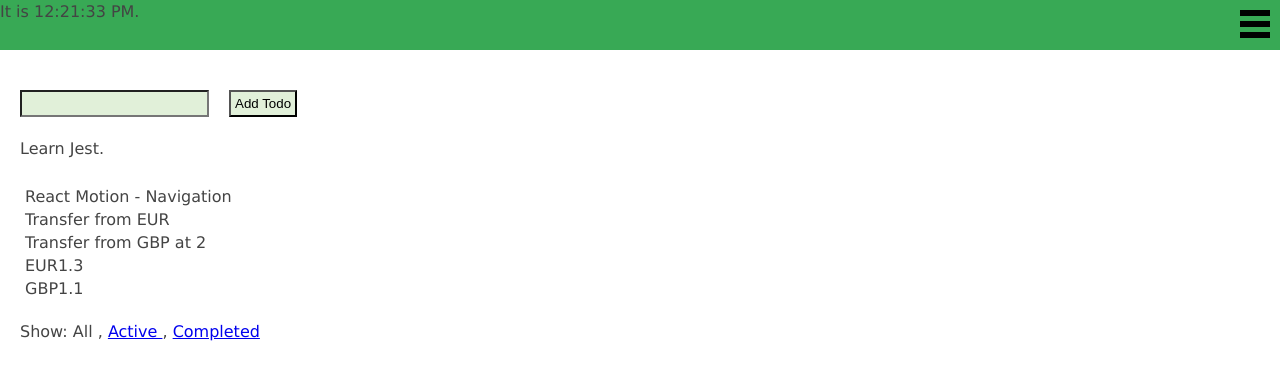
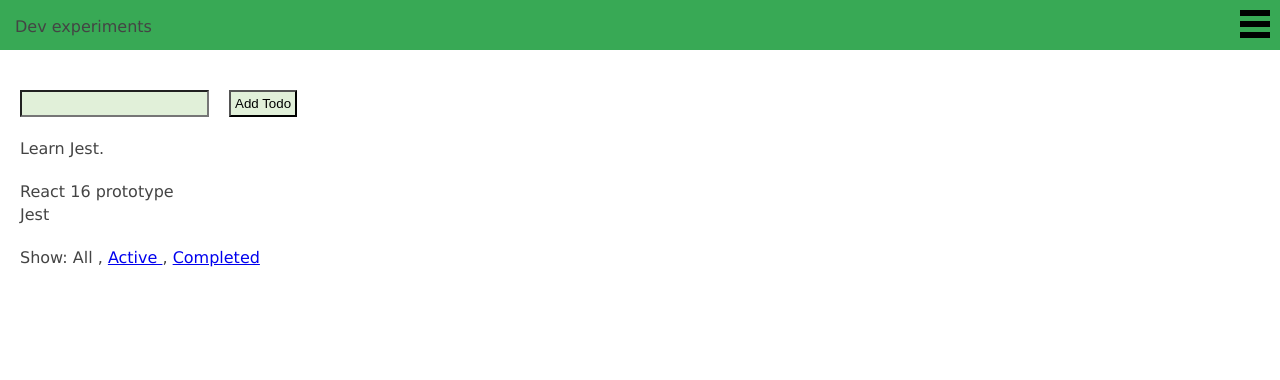
Before and after one commit to joeburton/react-experiments, a React app: page / in a window 1280 px wide. Built offline with nearby package versions, Linux system fonts and the light colour scheme.

Commit message:
refining boilerplate

```diff
--- a/app/js/components/App.js
+++ b/app/js/components/App.js
@@ -11,15 +11,9 @@ import AddProject from '../containers/AddProject'
 import VisibleProjectList from '../containers/VisibleProjectList'
 
 let items = [{
-  description: 'Transfer from EUR',
-  conversionRate: 1,
-  transactionCurrency: 'EUR',
-  billAmount:  1.3
-}, {
-  description: 'Transfer from GBP',
-  conversionRate: 2,
-  transactionCurrency: 'GBP',
-  billAmount:  1.1
+  description: 'React 16 prototype',
+  testframework: 'Jest',
+  developer: 'Joe Burton'
 }];
 
 const App = () => (
--- a/app/js/components/Content.js
+++ b/app/js/components/Content.js
@@ -5,29 +5,21 @@ export default class Content extends React.Component {
         super(props);
     }
    render() {
-        console.log(this.props)
-
-        let transactionFrom = [];
-        let billAmount = [];
+        let details = [];
 
         for (let i = 0; i < this.props.items.length; i++) {
 
-            let item = '';
-
-            if (this.props.items[i].conversionRate === 1) {
-                transactionFrom.push(<span className="copy-reference text-left" key={i}>{this.props.items[i].description}<br/></span>);
-            } else {
-                transactionFrom.push(<span className="copy-reference text-left" key={i}>{this.props.items[i].description} at {this.props.items[i].conversionRate}</span>)
-            }
-
-            billAmount.push(<p className="copy-total" key={i}>{this.props.items[i].transactionCurrency + this.props.items[i].billAmount}</p>);
+            details.push(
+                <ul className="content" key={i}>
+                    <li>{this.props.items[i].description}</li>
+                    <li>{this.props.items[i].testframework}</li>
+                </ul>
+            );
 
         }
         return (
             <section className="content">
-                <h1>React Motion - Navigation</h1>
-                {transactionFrom}
-                {billAmount}
+                {details}
             </section>
         );
     }
--- a/app/js/components/Filters.js
+++ b/app/js/components/Filters.js
@@ -1,8 +1,8 @@
 import React from 'react'
 import FilterLink from '../containers/FilterLink'
 
-const Footer = () => (
-    <footer className="footer-links">
+const Filters = () => (
+    <section className="footer-links">
         Show:
         {" "}
         <FilterLink filter="SHOW_ALL"> All </FilterLink>
@@ -10,7 +10,7 @@ const Footer = () => (
         <FilterLink filter="SHOW_ACTIVE"> Active </FilterLink>
         {", "}
         <FilterLink filter="SHOW_COMPLETED"> Completed </FilterLink>
-    </footer>
+    </section>
 )
 
-export default Footer
+export default Filters
--- a/app/js/components/Header.js
+++ b/app/js/components/Header.js
@@ -3,12 +3,12 @@ import React from 'react';
 export default class Header extends React.Component {
     constructor(props) {
         super(props);
-        this.state = { date: new Date() };
+        this.state = { title: 'Dev experiments' };
     }
     render() {
         return (
             <header className="main-header">
-                <span>It is {this.state.date.toLocaleTimeString()}.</span>
+                <h1>{this.state.title}</h1>
                 <div className="toggle-nav" onClick={this.props.toggleNav} ></div>
             </header>
         );
--- a/app/styles/main.scss
+++ b/app/styles/main.scss
@@ -26,6 +26,10 @@ body {
     width: 100%;
     height: 50px;
     background-color: $green-chateau;
+
+    h1 {
+        margin: 15px 0px 0 15px;
+    }
 }
 
 .main-footer {
@@ -64,5 +68,5 @@ body {
 }
 
 .content {
-    margin: 25px 25px 0 25px;
+    margin: 20px 20px 0 10px;
 }
```
